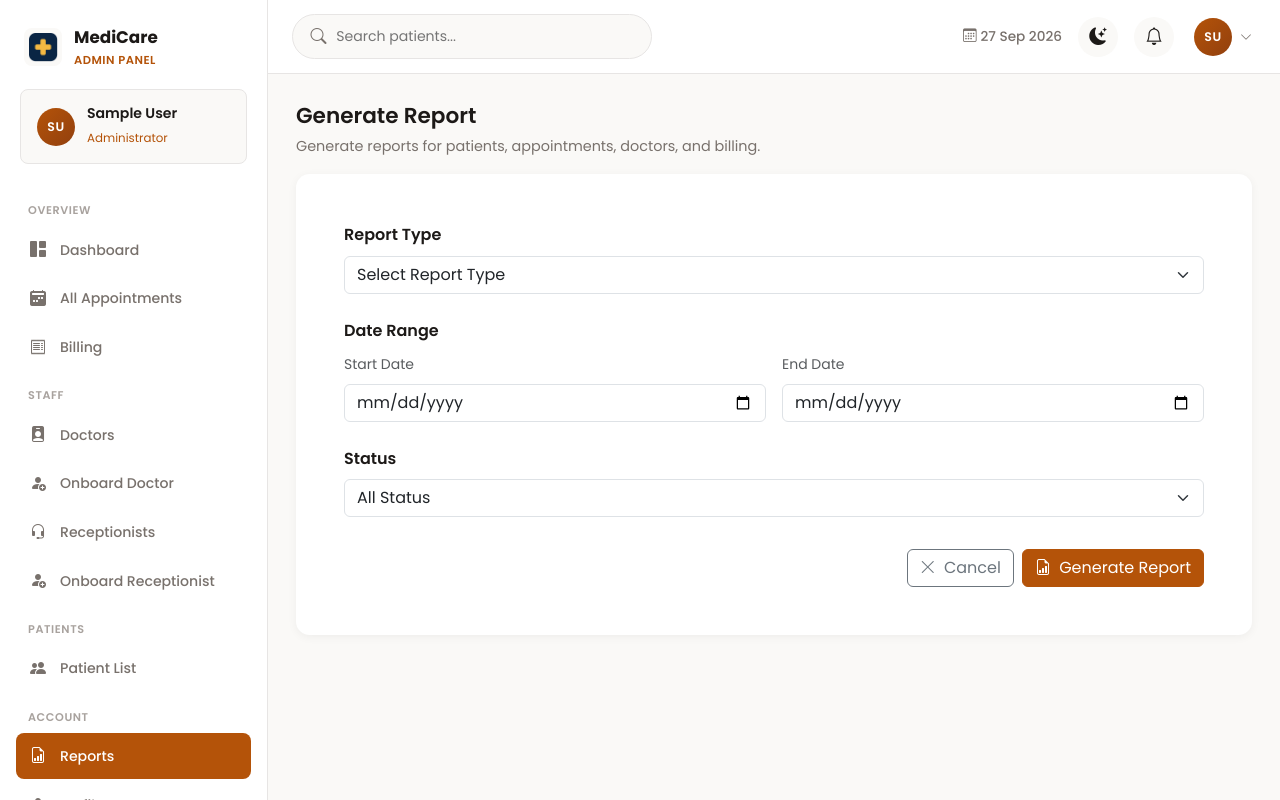
After one commit to lakshitbuilds/Hospital-Management-System, a Django app: page /adminpanel/reports/generate/ in a window 1280 px wide. The commit adds this page. Run offline with Django 5.2, Linux system fonts and the light colour scheme; a user stored in the database is signed in; tables that the repository leaves empty hold one stand-in row (values such as "Sample post"); data that the repository does not hold is empty.

Commit message:
Report Genertate Updated

```diff
--- a/adminpanel/urls.py
+++ b/adminpanel/urls.py
@@ -46,4 +46,6 @@ urlpatterns = [
     path('profile/edit/', views.edit_profile, name='admin_edit_profile'),
     path('profile/change-password/', views.change_password, name='admin_change_password'),
 
+    path('reports/generate/',views.generate_report,name='generate_report')
+
 ]
--- a/adminpanel/views.py
+++ b/adminpanel/views.py
@@ -32,6 +32,9 @@ from receptionist.models import Receptionist
 from input_validation import is_valid_name
 from pagination import paginate
 from safe_redirect import safe_next_redirect
+
+from django.http import HttpResponse
+import csv
 
 User = get_user_model()
 
@@ -849,3 +852,298 @@ def change_password(request):
         return redirect('admin_profile')
 
     return render(request, 'adminpanel/change_password.html')
+
+
+
+# ================================================================
+# Reports
+# ================================================================
+
+
+
+
+@admin_required
+def generate_report(request):
+    """
+    Generate reports for patients, appointments, doctors and billing.
+
+    The report can be filtered by:
+    - Report type
+    - Start date
+    - End date
+    - Status
+
+    The generated report can also be downloaded as CSV.
+    """
+
+    report_type = request.GET.get('report_type', '').strip()
+    start_date = request.GET.get('start_date', '').strip()
+    end_date = request.GET.get('end_date', '').strip()
+    status = request.GET.get('status', '').strip()
+
+    # ============================================================
+    # FIRST TIME OPENING REPORT PAGE
+    # ============================================================
+
+    if not report_type:
+        return render(
+            request,
+            'adminpanel/generate_report.html'
+        )
+
+    headers = []
+    rows = []
+
+    # ============================================================
+    # PATIENT REPORT
+    # ============================================================
+
+    if report_type == 'patients':
+
+        patients = Patient.objects.select_related(
+            'user'
+        ).order_by(
+            '-created_at',
+            '-id'
+        )
+
+        if start_date:
+            patients = patients.filter(
+                created_at__date__gte=start_date
+            )
+
+        if end_date:
+            patients = patients.filter(
+                created_at__date__lte=end_date
+            )
+
+        headers = [
+            'Patient ID',
+            'Patient Name',
+            'Email',
+            'Created At',
+        ]
+
+        rows = [
+            [
+                patient.patient_id,
+                patient.user.get_full_name(),
+                patient.user.email,
+                patient.created_at.strftime('%d-%m-%Y'),
+            ]
+            for patient in patients
+        ]
+
+    # ============================================================
+    # APPOINTMENT REPORT
+    # ============================================================
+
+    elif report_type == 'appointments':
+
+        appointments = Appointment.objects.select_related(
+            'patient__user',
+            'doctor__user'
+        ).order_by(
+            '-appointment_date',
+            '-id'
+        )
+
+        if start_date:
+            appointments = appointments.filter(
+                appointment_date__gte=start_date
+            )
+
+        if end_date:
+            appointments = appointments.filter(
+                appointment_date__lte=end_date
+            )
+
+        if status:
+            appointments = appointments.filter(
+                status=status
+            )
+
+        headers = [
+            'Patient',
+            'Doctor',
+            'Department',
+            'Appointment Date',
+            'Status',
+        ]
+
+        rows = [
+            [
+                appointment.patient.user.get_full_name(),
+
+                f"Dr. {appointment.doctor.user.get_full_name()}",
+
+                DEPARTMENT_LABELS.get(
+                    appointment.department,
+                    appointment.department
+                ),
+
+                appointment.appointment_date.strftime(
+                    '%d-%m-%Y'
+                ),
+
+                appointment.get_status_display(),
+            ]
+            for appointment in appointments
+        ]
+
+    # ============================================================
+    # DOCTOR REPORT
+    # ============================================================
+
+    elif report_type == 'doctors':
+
+        doctors = Doctor.objects.select_related(
+            'user'
+        ).order_by(
+            'user__first_name',
+            'id'
+        )
+
+        headers = [
+            'Doctor Name',
+            'Department',
+            'Specialization',
+            'Qualification',
+            'Experience',
+            'Consultation Fee',
+        ]
+
+        rows = [
+            [
+                f"Dr. {doctor.user.get_full_name()}",
+
+                doctor.get_department_display(),
+
+                doctor.specialization,
+
+                doctor.qualification,
+
+                doctor.experience_years,
+
+                doctor.consultation_fee,
+            ]
+            for doctor in doctors
+        ]
+
+    # ============================================================
+    # BILLING REPORT
+    # ============================================================
+
+    elif report_type == 'billing':
+
+        bills = Billing.objects.select_related(
+            'patient__user',
+            'appointment__doctor__user'
+        ).order_by(
+            '-created_at',
+            '-id'
+        )
+
+        if start_date:
+            bills = bills.filter(
+                appointment__appointment_date__gte=start_date
+            )
+
+        if end_date:
+            bills = bills.filter(
+                appointment__appointment_date__lte=end_date
+            )
+
+        if status:
+            bills = bills.filter(
+                status=status
+            )
+
+        headers = [
+            'Patient',
+            'Patient ID',
+            'Bill Type',
+            'Doctor',
+            'Appointment Date',
+            'Amount',
+            'Status',
+        ]
+
+        rows = [
+            [
+                bill.patient.user.get_full_name(),
+
+                bill.patient.patient_id,
+
+                bill.get_bill_type_display(),
+
+                f"Dr. {bill.appointment.doctor.user.get_full_name()}",
+
+                bill.appointment.appointment_date.strftime(
+                    '%d-%m-%Y'
+                ),
+
+                bill.amount,
+
+                bill.get_status_display(),
+            ]
+            for bill in bills
+        ]
+
+    # ============================================================
+    # INVALID REPORT TYPE
+    # ============================================================
+
+    else:
+
+        messages.error(
+            request,
+            'Invalid report type.'
+        )
+
+        return redirect('generate_report')
+
+    # ============================================================
+    # DOWNLOAD CSV
+    # ============================================================
+
+    if request.GET.get('format') == 'csv':
+
+        response = HttpResponse(
+            content_type='text/csv'
+        )
+
+        response['Content-Disposition'] = (
+            f'attachment; filename="{report_type}_report.csv"'
+        )
+
+        writer = csv.writer(response)
+
+        # Header
+        writer.writerow(headers)
+
+        # Data
+        for row in rows:
+            writer.writerow(row)
+
+        return response
+
+    # ============================================================
+    # SHOW GENERATED REPORT
+    # ============================================================
+
+    context = {
+        'report_type': report_type,
+        'start_date': start_date,
+        'end_date': end_date,
+        'status': status,
+        'headers': headers,
+        'rows': rows,
+        'total_records': len(rows),
+    }
+
+    return render(
+        request,
+        'adminpanel/report_result.html',
+        context
+    )
--- a/config/settings.py
+++ b/config/settings.py
@@ -18,7 +18,6 @@ import dj_database_url
 
 # Build paths inside the project like this: BASE_DIR / 'subdir'.
 BASE_DIR = Path(__file__).resolve().parent.parent
-
 
 # Quick-start development settings - unsuitable for production
 # See https://docs.djangoproject.com/en/6.1/howto/deployment/checklist/
--- a/templates/adminpanel/base.html
+++ b/templates/adminpanel/base.html
@@ -106,6 +106,10 @@
                 </a>
 
                 <span class="sidebar-nav-label">Account</span>
+
+                <a href="{% url 'generate_report' %}" class="sidebar-link">
+                    <i class="bi bi-file-earmark-bar-graph"></i>Reports
+                </a>
 
                 <a href="{% url 'admin_profile' %}" class="sidebar-link">
                     <i class="bi bi-person-fill"></i>Profile
--- /dev/null
+++ b/templates/adminpanel/generate_report.html
@@ -0,0 +1,176 @@
+{% extends 'adminpanel/base.html' %}
+{% load static %}
+
+{% block title %}Generate Report - Admin Panel{% endblock %}
+
+{% block css %}
+<link rel="stylesheet" href="{% static 'css/adminpanel/list.css' %}">
+{% endblock %}
+
+{% block content %}
+
+<div class="d-flex justify-content-between align-items-start flex-wrap gap-2 mb-3">
+    <div>
+        <h4 class="adm-page-title">Generate Report</h4>
+        <p class="adm-page-subtitle mb-0">
+            Generate reports for patients, appointments, doctors, and billing.
+        </p>
+    </div>
+</div>
+
+<div class="adm-card">
+
+    <div class="p-4">
+
+        <form method="get" action="{% url 'generate_report' %}">
+
+            <!-- Report Type -->
+            <div class="mb-4">
+                <label for="report_type" class="form-label fw-semibold">
+                    Report Type
+                </label>
+
+                <select
+                    name="report_type"
+                    id="report_type"
+                    class="form-select"
+                    required
+                >
+                    <option value="" selected disabled>
+                        Select Report Type
+                    </option>
+                    <option value="patients">
+                        Patient Report
+                    </option>
+                    <option value="appointments">
+                        Appointment Report
+                    </option>
+                    <option value="doctors">
+                        Doctor Report
+                    </option>
+                    <option value="billing">
+                        Billing Report
+                    </option>
+                </select>
+            </div>
+
+
+            <!-- Date Range -->
+            <div class="mb-4">
+
+                <label class="form-label fw-semibold">
+                    Date Range
+                </label>
+
+                <div class="row g-3">
+
+                    <div class="col-md-6">
+                        <label
+                            for="start_date"
+                            class="form-label text-muted small"
+                        >
+                            Start Date
+                        </label>
+
+                        <input
+                            type="date"
+                            name="start_date"
+                            id="start_date"
+                            class="form-control"
+                        >
+                    </div>
+
+                    <div class="col-md-6">
+                        <label
+                            for="end_date"
+                            class="form-label text-muted small"
+                        >
+                            End Date
+                        </label>
+
+                        <input
+                            type="date"
+                            name="end_date"
+                            id="end_date"
+                            class="form-control"
+                        >
+                    </div>
+
+                </div>
+
+            </div>
+
+
+            <!-- Status -->
+            <div class="mb-4">
+
+                <label
+                    for="status"
+                    class="form-label fw-semibold"
+                >
+                    Status
+                </label>
+
+                <select
+                    name="status"
+                    id="status"
+                    class="form-select"
+                >
+                    <option value="">
+                        All Status
+                    </option>
+
+                    <option value="pending">
+                        Pending
+                    </option>
+
+                    <option value="confirmed">
+                        Confirmed
+                    </option>
+
+                    <option value="completed">
+                        Completed
+                    </option>
+
+                    <option value="cancelled">
+                        Cancelled
+                    </option>
+
+                    <option value="no_show">
+                        No Show
+                    </option>
+                </select>
+
+            </div>
+
+
+
+
+            <!-- Actions -->
+            <div class="d-flex justify-content-end gap-2 pt-2">
+
+                <a
+                    href="{% url 'admin_dashboard' %}"
+                    class="btn btn-outline-secondary"
+                >
+                    <i class="bi bi-x-lg me-1"></i>
+                    Cancel
+                </a>
+
+                <button
+                    type="submit"
+                    class="btn btn-primary"
+                >
+                    <i class="bi bi-file-earmark-bar-graph me-1"></i>
+                    Generate Report
+                </button>
+
+            </div>
+
+        </form>
+
+    </div>
+
+</div>
+
+{% endblock %}
```
Also changed, not shown: templates/adminpanel/report_result.html (added, +203 -0 lines), 3 other files.
